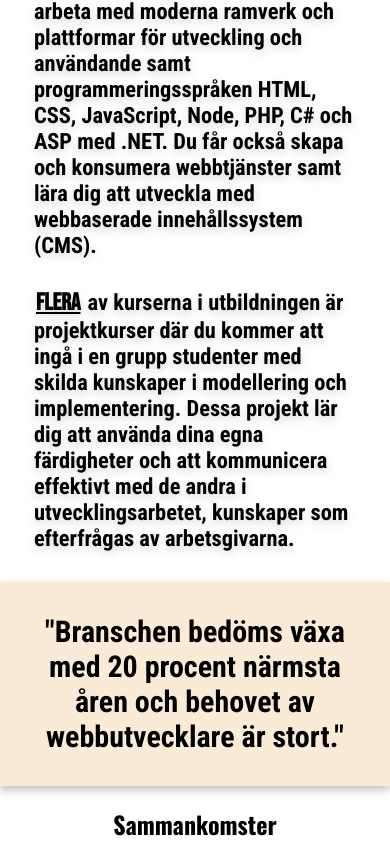
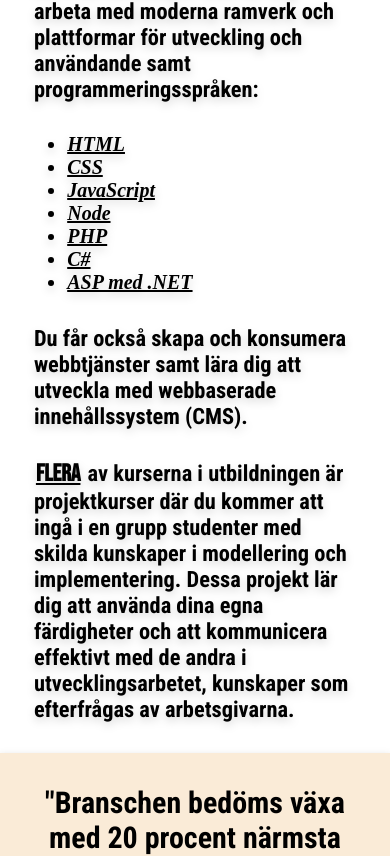
Before and after one commit to FalkenQ/Webbanvandbarhet-lab2, a plain HTML site: page index.html in a window 390 px wide. Shown: the part 2093-2949 px from the top of the page. Drawn offline with nearby package versions, Linux system fonts and the light colour scheme.

Commit message:
Lade till en ul lista.

```diff
--- a/index.html
+++ b/index.html
@@ -73,7 +73,20 @@
                     <span class="first-word">Utbildningen</span> är skräddarsydd för att ge dig alla verktyg som krävs för att arbeta med webbutveckling. Du kommer att lära
                     dig teknikerna bakom de nya trenderna med att skapa webbplatser som har användargenererat innehåll, exempelvis Wikipedia.
                     Du får på kort tid kunskaper och lär dig arbeta med moderna ramverk och plattformar för utveckling och användande samt
-                    programmeringsspråken HTML, CSS, JavaScript, Node, PHP, C# och ASP med .NET. Du får också skapa och konsumera
+                    programmeringsspråken:
+                </p>
+
+                <ul class="programming-languages">
+                    <li>HTML</li>
+                    <li>CSS</li>
+                    <li>JavaScript</li>
+                    <li>Node</li>
+                    <li>PHP</li>
+                    <li>C#</li>
+                    <li>ASP med .NET</li>
+                </ul>
+
+                <p class="education">Du får också skapa och konsumera
                     webbtjänster samt lära dig att utveckla med webbaserade innehållssystem (CMS).
                 </p>
 
--- a/styles.css
+++ b/styles.css
@@ -48,7 +48,7 @@ header {
     text-align: center;
 }
 
-li {
+.navbar li {
     list-style: none;
 }
 
@@ -131,6 +131,9 @@ body {
 
     h2 {
         text-align: center;
+        font-size: 2rem;
+        text-decoration: underline;
+        font-style: italic;
     }
 
     /* Paragrafer / Bilder */
@@ -162,6 +165,20 @@ body {
         padding: 1rem;
         border-radius: 25px;
         filter: drop-shadow(0px 4px 4px rgba(0, 0, 0, 0.25));
+    }
+
+    .programming-languages {
+        padding-left: 3.2rem;
+    }
+
+    .programming-languages li {
+        text-align: start;
+        font-style: italic;
+        font-weight: var(--font-first-word);
+        font-weight: bolder;
+        text-decoration: underline;
+        font-size: 1.25rem;
+        filter: drop-shadow(0px 4px 4px rgba(0, 0, 0, 0.15))
     }
 
     /* Utbildningsplans text */
@@ -197,6 +214,7 @@ body {
         text-align: start;
         align-items: center;
         margin: auto;
+        filter: drop-shadow(0px 4px 4px rgba(0, 0, 0, 0.15))
     }
 
 }
```
